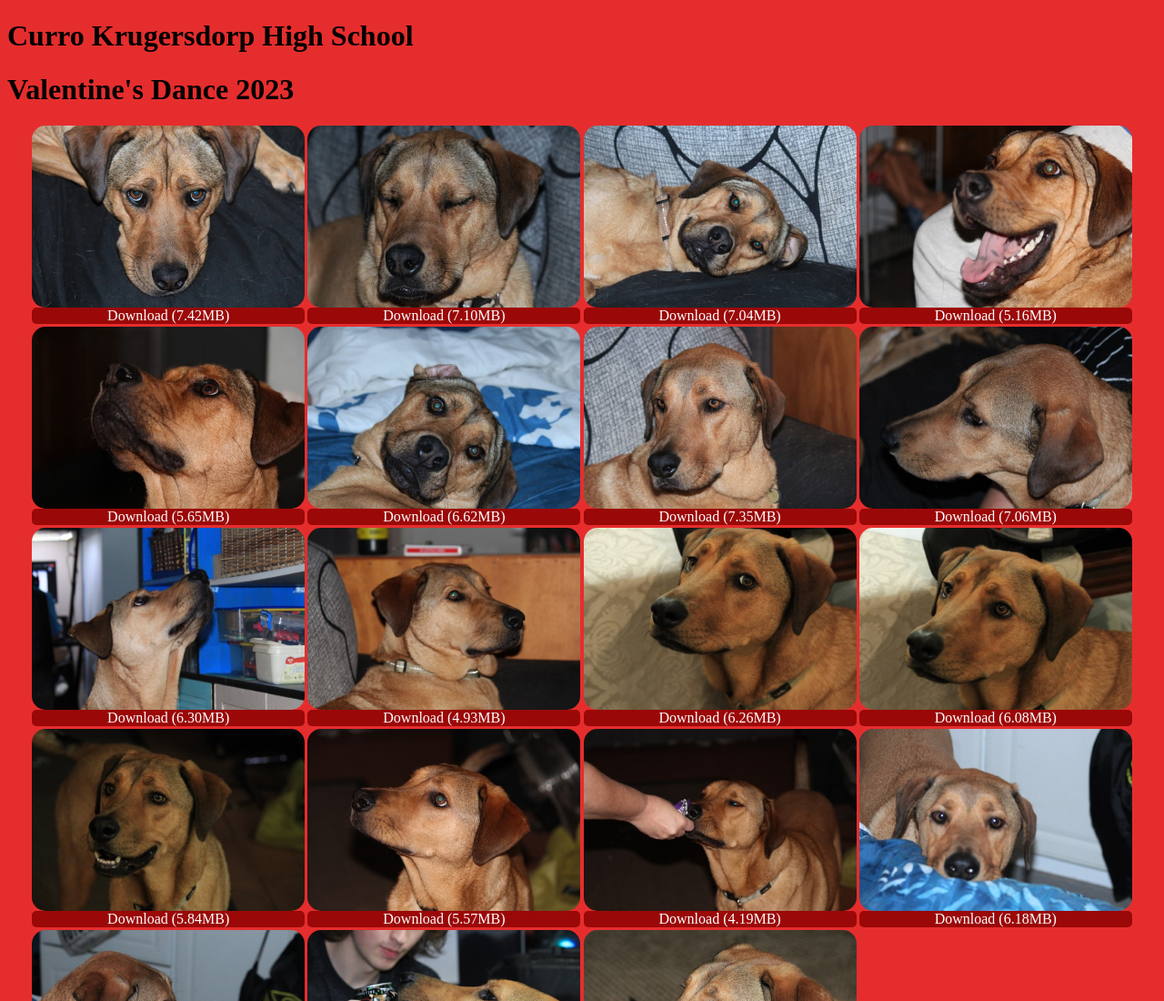
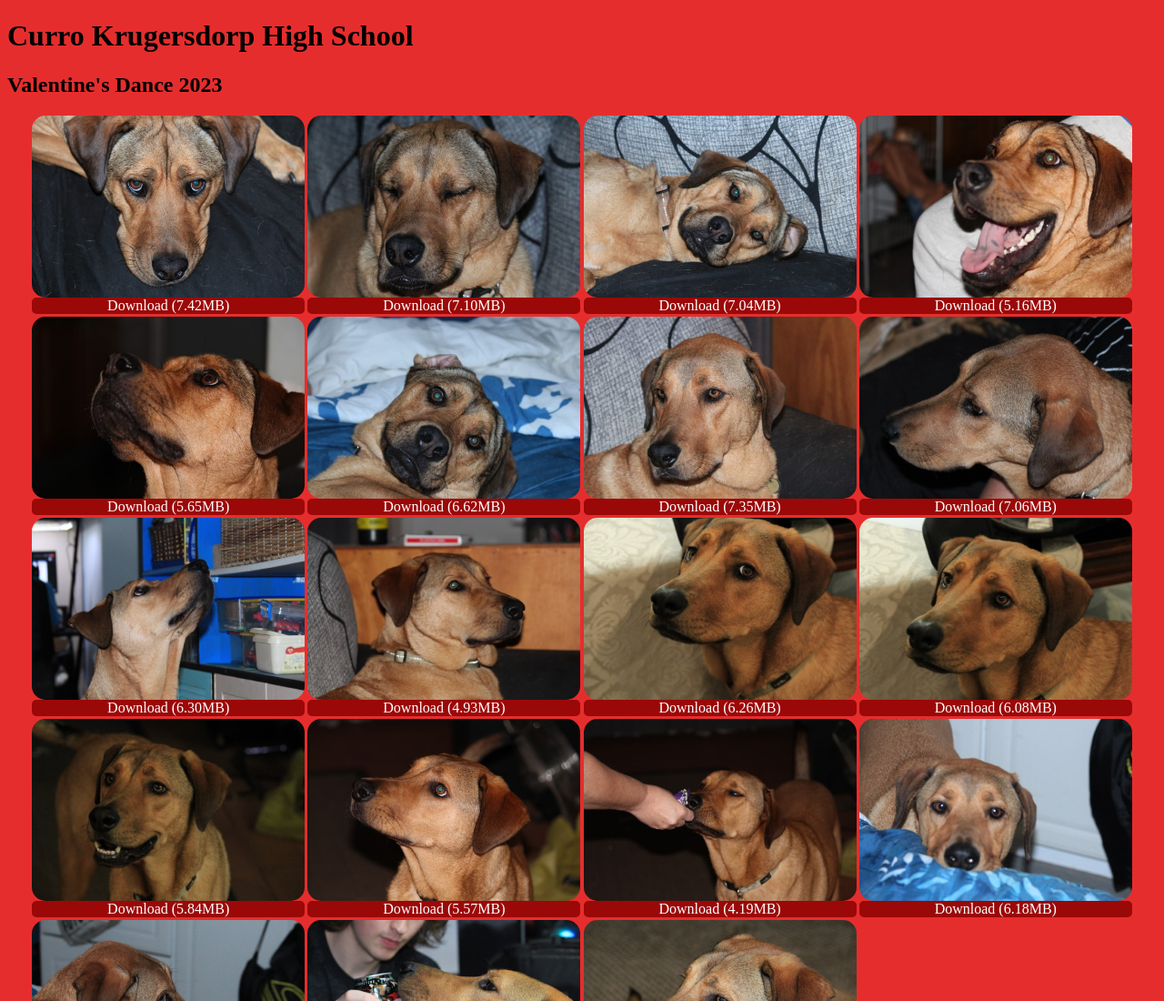
Before and after one commit to DiabGarren/valentines-dance, a plain HTML site: page index.html in a window 1280 px wide. Shown: the top 1100 px of the page at 91% size. Drawn offline with Linux system fonts and the light colour scheme.

Commit message:
Changed header

```diff
--- a/index.html
+++ b/index.html
@@ -10,7 +10,7 @@
 <body>
     <header>
         <h1>Curro Krugersdorp High School</h1>
-        <h1>Valentine's Dance 2023</h1>
+        <h2>Valentine's Dance 2023</h2>
     </header>
     <body class="page">
         <div class="page-wrapper">
```
